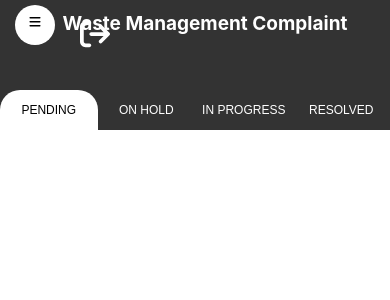
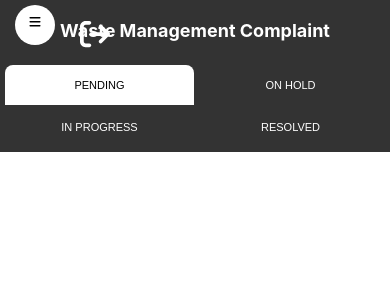
Before and after one commit to karan450/Complaint_App, a React (Create React App) app: page /admin/waste in a window 390 px wide. Shown: the top 300 px of the page. Built offline with nearby package versions, Linux system fonts and the light colour scheme; no server answers; sample sign-in values are in the browser's storage.

Commit message:
now list updates after status change

```diff
--- a/src/components/ad_complaintcard.js
+++ b/src/components/ad_complaintcard.js
@@ -29,11 +29,11 @@ export default function Adcomplaintcard(props) {
 				if (response.data.status === "1") {
 					alert("SENT TO ON HOLD");
 				}
+				props.onStatusChange();
 			});
 	}
 
 	function sendtoworker() {
-		console.log("sending to worker");
 		axios
 			.post(`${process.env.REACT_APP_API_URL}/onhold.php`, {
 				table: props.table,
@@ -44,6 +44,7 @@ export default function Adcomplaintcard(props) {
 				if (response.data.status === "1") {
 					alert("SENT TO PROGRESS");
 				}
+				props.onStatusChange();
 			});
 	}
 
@@ -58,6 +59,7 @@ export default function Adcomplaintcard(props) {
 				if (response.data.status === "1") {
 					alert("SET AS RESOLVE");
 				}
+				props.onStatusChange();
 			});
 	}
 
@@ -72,6 +74,7 @@ export default function Adcomplaintcard(props) {
 				if (response.data.status === "1") {
 					alert("DELETED SUCCESSFULLY");
 				}
+				props.onStatusChange();
 			});
 	}
 
--- a/src/components/inprogress.js
+++ b/src/components/inprogress.js
@@ -5,7 +5,7 @@ import Adcomplaintcard from "./ad_complaintcard";
 export default function Inprogress(props) {
 	const number = 0;
 	const [data, setData] = useState([]);
-	useEffect(() => {
+	const fetchData = () => {
 		axios
 			.post(`${process.env.REACT_APP_API_URL}/fetchdata.php`, {
 				table: props.table,
@@ -17,7 +17,10 @@ export default function Inprogress(props) {
 			.catch((error) => {
 				console.log(error);
 			});
-	});
+	};
+	useEffect(() => {
+		fetchData();
+	}, [props.table]);
 
 	const complaitscard = data.map((c) => {
 		return (
@@ -39,6 +42,7 @@ export default function Inprogress(props) {
 				billnumber={c.billnumber}
 				streetlightno={c.streetlightno}
 				table={props.table}
+				onStatusChange={fetchData}
 			/>
 		);
 	});
--- a/src/components/onhold.js
+++ b/src/components/onhold.js
@@ -5,7 +5,7 @@ import Adcomplaintcard from "./ad_complaintcard";
 export default function Onhold(props) {
 	const number = 0;
 	const [data, setData] = useState([]);
-	useEffect(() => {
+	const fetchData = () => {
 		axios
 			.post(`${process.env.REACT_APP_API_URL}/fetchdata.php`, {
 				table: props.table,
@@ -17,7 +17,10 @@ export default function Onhold(props) {
 			.catch((error) => {
 				console.log(error);
 			});
-	});
+	};
+	useEffect(() => {
+		fetchData();
+	}, [props.table]);
 
 	const complaitscard = data.map((c) => {
 		return (
@@ -39,6 +42,7 @@ export default function Onhold(props) {
 				billnumber={c.billnumber}
 				streetlightno={c.streetlightno}
 				table={props.table}
+				onStatusChange={fetchData}
 			/>
 		);
 	});
--- a/src/components/pending.js
+++ b/src/components/pending.js
@@ -4,11 +4,8 @@ import Adcomplaintcard from "./ad_complaintcard";
 
 export default function Pending(props) {
 	const number = 0;
-	console.log(props.table, "this is table name");
-	console.log(props.title, "this is title");
 	const [data, setData] = useState([]);
-	console.log(data);
-	useEffect(() => {
+	const fetchData = () => {
 		axios
 			.post(`${process.env.REACT_APP_API_URL}/fetchdata.php`, {
 				table: props.table,
@@ -20,7 +17,10 @@ export default function Pending(props) {
 			.catch((error) => {
 				console.log(error);
 			});
-	});
+	};
+	useEffect(() => {
+		fetchData();
+	}, [props.table]);
 	let complaitscard;
 	if (data !== null && data.length > 0) {
 		complaitscard = data.map((c) => {
@@ -43,6 +43,7 @@ export default function Pending(props) {
 					billnumber={c.billnumber}
 					streetlightno={c.streetlightno}
 					table={props.table}
+					onStatusChange={fetchData}
 				/>
 			);
 		});
--- a/src/components/resolved.js
+++ b/src/components/resolved.js
@@ -5,7 +5,7 @@ import Adcomplaintcard from "./ad_complaintcard";
 export default function Resolved(props) {
 	const number = 0;
 	const [data, setData] = useState([]);
-	useEffect(() => {
+	const fetchData = () => {
 		axios
 			.post(`${process.env.REACT_APP_API_URL}/fetchdata.php`, {
 				table: props.table,
@@ -17,7 +17,10 @@ export default function Resolved(props) {
 			.catch((error) => {
 				console.log(error);
 			});
-	});
+	};
+	useEffect(() => {
+		fetchData();
+	}, [props.table]);
 
 	const complaitscard = data.map((c) => {
 		return (
@@ -39,6 +42,7 @@ export default function Resolved(props) {
 				billnumber={c.billnumber}
 				streetlightno={c.streetlightno}
 				table={props.table}
+				onStatusChange={fetchData}
 			/>
 		);
 	});
--- a/src/cssfiles/adminnav.css
+++ b/src/cssfiles/adminnav.css
@@ -1,7 +1,4 @@
-
-
-.ad_navbar{
-
+.ad_navbar {
 	height: 100vh;
 	width: 0%;
 	flex-direction: column;
@@ -10,8 +7,8 @@
 	overflow: hidden;
 	visibility: hidden; /* initially hide the element */
 	transform: translateX(-100%); /* move the element off-screen */
-    transition: visibility 0s linear 0.5s, transform 0.5s ease-in-out, width 0.5s ease-in-out;
-
+	transition: visibility 0s linear 0.5s, transform 0.5s ease-in-out,
+		width 0.5s ease-in-out;
 }
 .ad_navbar.ad_navbar_active {
 	width: 20%;
@@ -21,7 +18,7 @@
 	transition: visibility 0s linear 0s, transform 0.5s ease-in-out; /* remove the delay from the visibility transition and keep the transition for the transform */
 }
 
-.toggler{
+.toggler {
 	position: absolute;
 	top: 0;
 	left: 0;
@@ -37,19 +34,19 @@
 	color: black;
 	transition: all 0.5s;
 }
-.toggler:hover{
+.toggler:hover {
 	cursor: pointer;
 	background-color: rgb(30, 255, 236);
 }
 
-.toggler_active{
+.toggler_active {
 	border-radius: 50%;
 	background-color: white;
 	color: black;
 	font-size: 20px;
 }
 
-.navitem_warpper{
+.navitem_warpper {
 	/* border: 2px solid red; */
 	height: 300px;
 	display: flex;
@@ -58,7 +55,7 @@
 	flex-basis: 120px;
 }
 
-.ad_navitems{
+.ad_navitems {
 	/* border: 2px solid red; */
 	text-decoration: none;
 	width: 98%;
@@ -66,26 +63,26 @@
 	text-align: center;
 	font-size: 18px;
 	padding-top: 20px;
-    color: #FFFFFF;
+	color: #ffffff;
 	user-select: none;
 }
 
-.ad_navitems:hover{
+.ad_navitems:hover {
 	color: rgb(30, 255, 236);
 }
 
-.ad_active{
+.ad_active {
 	background-color: white;
 	color: black;
 	border-top-left-radius: 50px;
 	border-bottom-left-radius: 50px;
 }
 
-.ad_active:hover{
+.ad_active:hover {
 	color: black;
 }
 
-.adminContent{
+.adminContent {
 	top: 0;
 	position: absolute;
 	height: 100vh;
@@ -95,7 +92,7 @@
 	/* border: 2px solid red; */
 }
 
-.logouticon{
+.logouticon {
 	height: 50px;
 	width: 50px;
 	background-color: transparent;
@@ -112,42 +109,42 @@
 	cursor: pointer;
 }
 
-.logouticon:hover{
+.logouticon:hover {
 	color: rgb(30, 255, 236);
 }
 
-.admincontent_active{
+.admincontent_active {
 	width: 80%;
 	margin-left: 0;
 }
 
 @media screen and (max-width: 900px) {
-    .toggler{
+	.toggler {
 		transform: scale(0.8);
 		margin-top: 0;
 	}
-    .ad_navbar{
+	.ad_navbar {
 		width: 30%;
 	}
 }
 
 @media screen and (max-width: 700px) {
-    .ad_navbar{
+	.ad_navbar {
 		min-width: 40%;
 	}
-    .ad_navitems{
+	.ad_navitems {
 		font-size: 16px;
 	}
-    .toggler{
+	.toggler {
 		transform: scale(0.8);
 	}
 }
 
 @media screen and (max-width: 600px) {
-    .ad_navbar{
+	.ad_navbar {
 		width: 40%;
 	}
-    .ad_navitems{
+	.ad_navitems {
 		font-size: 10px;
 		height: 50px;
 	}
--- a/src/cssfiles/adminstatus.css
+++ b/src/cssfiles/adminstatus.css
@@ -1,64 +1,84 @@
-
-.ad_pagetitle{
-    padding-top: 10px;
+.ad_pagetitle {
+	padding: 20px;
 	text-align: center;
-    height: 90px;
-    width: 100%;
 	background-color: #333333;
 	color: white;
-    /* border: 2px solid red; */
+	margin: 0;
+	min-height: 70px;
+	display: flex;
+	align-items: center;
+	justify-content: center;
+	box-sizing: border-box;
 }
 
-.navigation_wrapper{
-    height: 10%;
+.navigation_wrapper {
 	width: 100%;
 	display: flex;
-    align-items: stretch;
-    justify-content: space-around;
+	flex-wrap: wrap;
+	gap: 1px;
 	background-color: #333333;
-    margin-bottom: 30px;
+	padding: 10px;
+	box-sizing: border-box;
 }
 
-.navigation__button{
-    flex-basis: 450px;
-    height: 100px;
+.navigation__button {
+	flex: 1;
+	min-width: 120px;
+	min-height: 50px;
 	cursor: pointer;
-    font-size: 16px;
-    height: 40px;
-    width: 200px;
+	font-size: 14px;
 	background-color: #333333;
 	color: white;
-    outline: none;
 	border: none;
+	padding: 12px 8px;
+	transition: all 0.3s ease;
 }
 
-.navigation__button:hover{
+.navigation__button:hover {
 	color: rgb(30, 255, 236);
 }
 
-.active__button{
-    /* background-color: rgb(249, 228, 201); */
+.active__button {
 	background-color: white;
 	color: black;
-    border-top-left-radius: 20px;
-    border-top-right-radius: 20px;
+	border-radius: 8px 8px 0 0;
 }
 
-.active__button:hover{
+.active__button:hover {
 	color: black;
 }
 
+/* Mobile Styles */
+@media screen and (max-width: 768px) {
+	.ad_pagetitle {
+		font-size: 20px;
+		padding: 15px;
+		min-height: 60px;
+	}
 
-@media screen and (max-width: 600px) {
-    .ad_pagetitle{
-        font-size: 19px;
-        padding-top: 12px;
-        padding-left: 20px;
-    }
-    .adminImage{
-        height: 70px !important;
-    }
-    .navigation__button{
+	.navigation__button {
 		font-size: 12px;
+		min-width: 100px;
+		padding: 10px 4px;
+		min-height: 45px;
 	}
 }
+
+@media screen and (max-width: 480px) {
+	.navigation_wrapper {
+		gap: 2px;
+		padding: 5px;
+	}
+
+	.navigation__button {
+		flex: 1 0 calc(50% - 2px); /* 2 buttons per row */
+		font-size: 11px;
+		min-height: 40px;
+		padding: 8px 2px;
+	}
+
+	.ad_pagetitle {
+		font-size: 18px;
+		padding: 10px;
+	}
+}
```
Also changed, not shown: src/cssfiles/ad_complaintcard.css (+16 -19 lines). Lines whose indentation alone changed are shown as unchanged.
